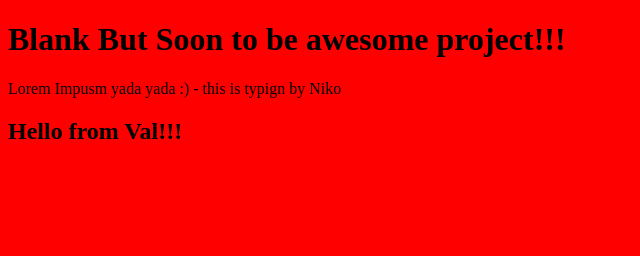
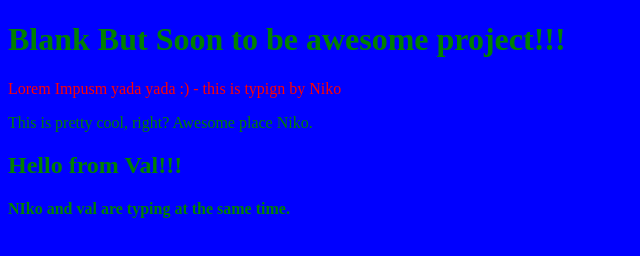
Before and after one commit to Tzikas/ProjectWithVal, a plain HTML site: page index.html in a window 1280 px wide. Shown: the whole page, without its empty margins (0-640 px from the left). Drawn offline with Linux system fonts and the light colour scheme.

Commit message:
woooo we are done!

```diff
--- a/index.html
+++ b/index.html
@@ -12,10 +12,15 @@
 <body>
     <h1>Blank But Soon to be awesome project!!!</h1>
     <p>Lorem Impusm yada yada :) - this is typign by Niko </p>
+
+    This is pretty cool, right?
+    Awesome place Niko.
 </body>
 
 </html>
 <h2>Hello from Val!!!</h2>
 </body>
 
+<h4>NIko and val are typing at the same time.</h4>
+
 </html>
--- a/style.css
+++ b/style.css
@@ -1,3 +1,8 @@
 body{
-    background: red;
+    background: blue;
+    color: green;
 }
+
+p{
+    color:red;
+}
```
